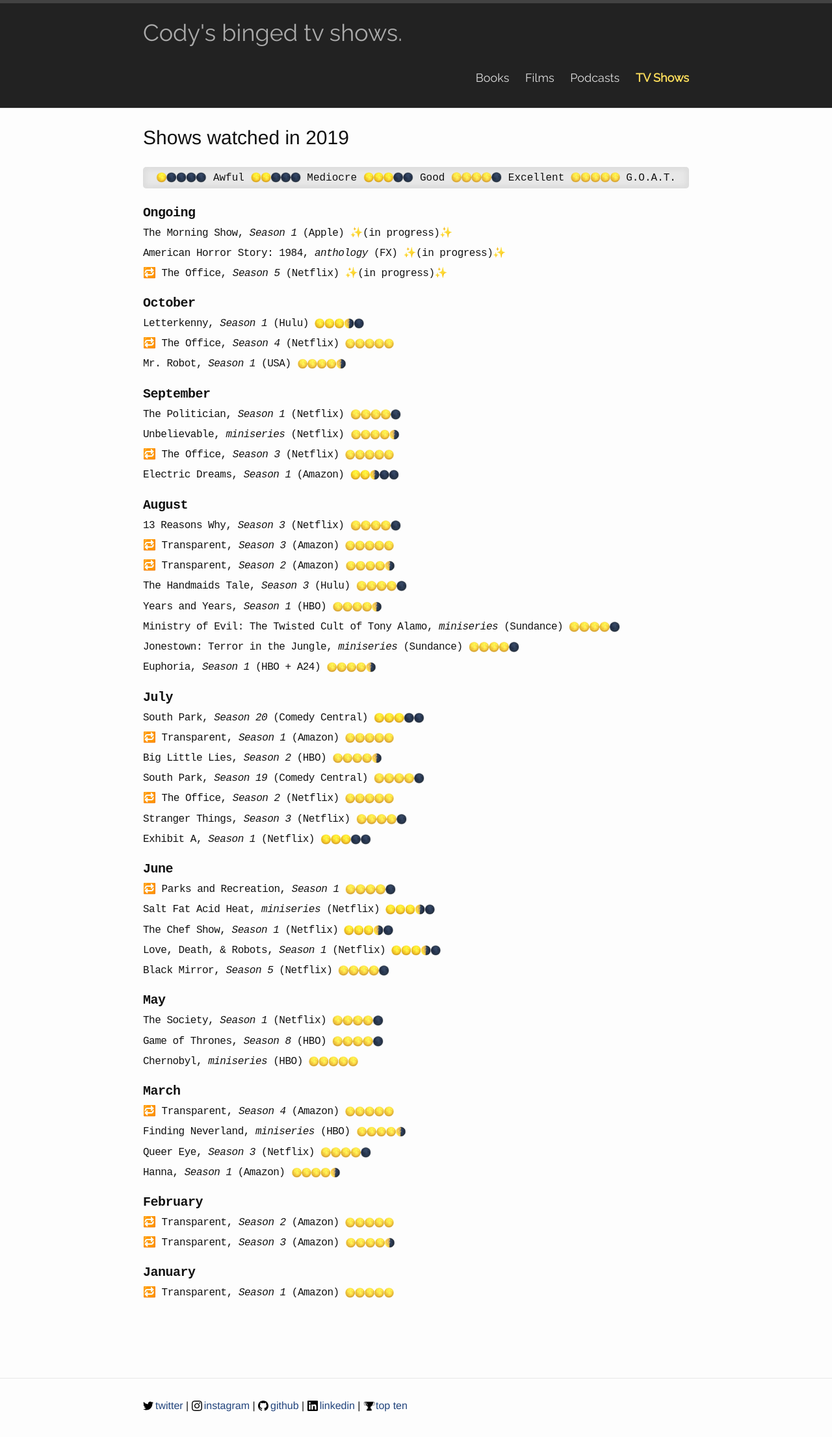
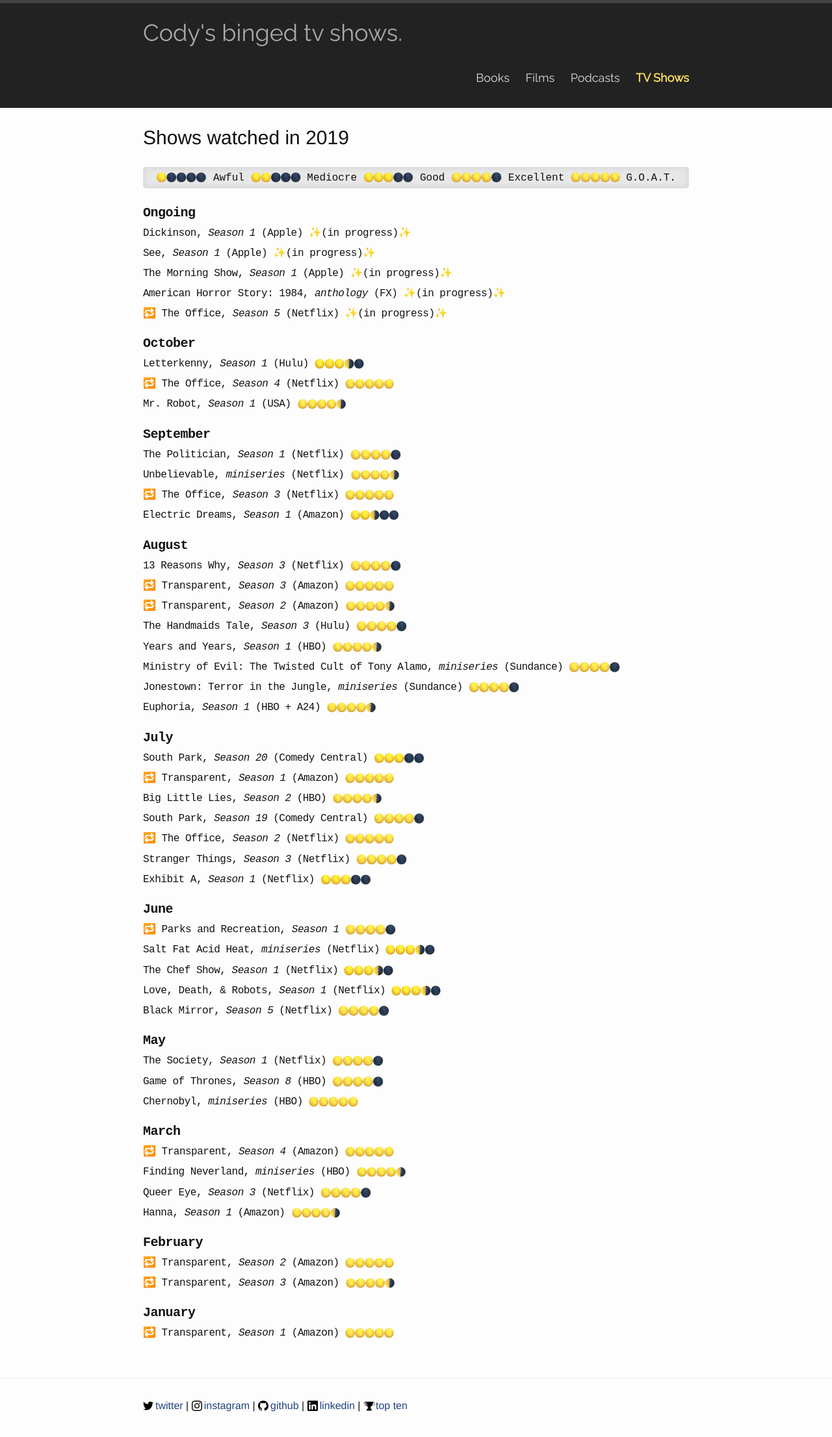
Before and after one commit to codydalerodgers/personal-blog, a Jekyll site: the page built from _shows/2019.md, in a window 1280 px wide. Shown: the top 2212 px of the page at 65% size. Built offline with Jekyll 4.4.1, drawn with Linux system fonts in a browser that asks for light colours.

Commit message:
updated throughout

```diff
--- a/_shows/2019.md
+++ b/_shows/2019.md
@@ -4,6 +4,10 @@
 title: Shows watched in 2019
 ---
 ## Ongoing
+Dickinson, _Season 1_ (Apple) {{ site.inprogress }}
+
+See, _Season 1_ (Apple) {{ site.inprogress }}
+
 The Morning Show, _Season 1_ (Apple) {{ site.inprogress }}
 
 American Horror Story: 1984, _anthology_ (FX) {{ site.inprogress }}
```
Also changed, not shown: _books/2019.md (+1 -1 lines), _films/2019.md (+2 -0 lines).
